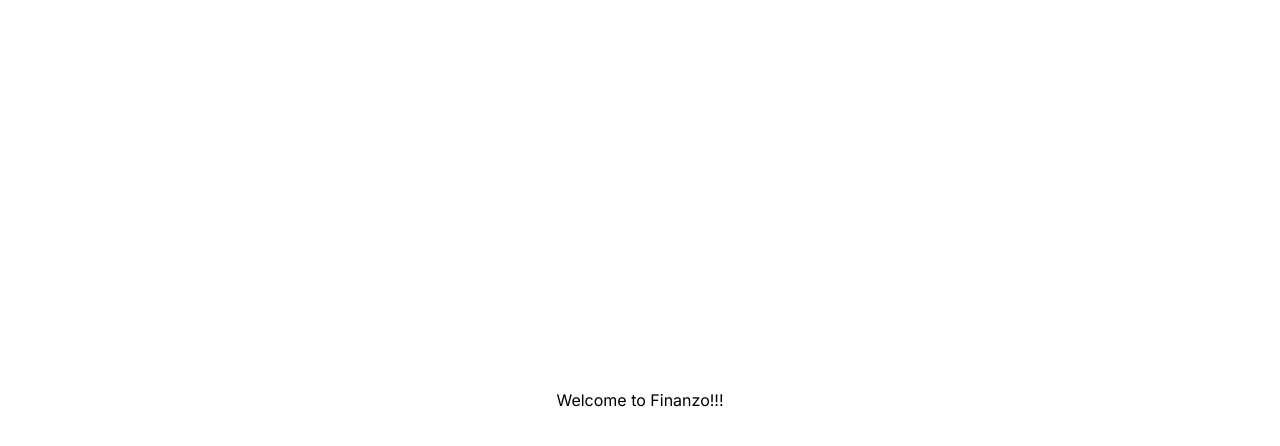
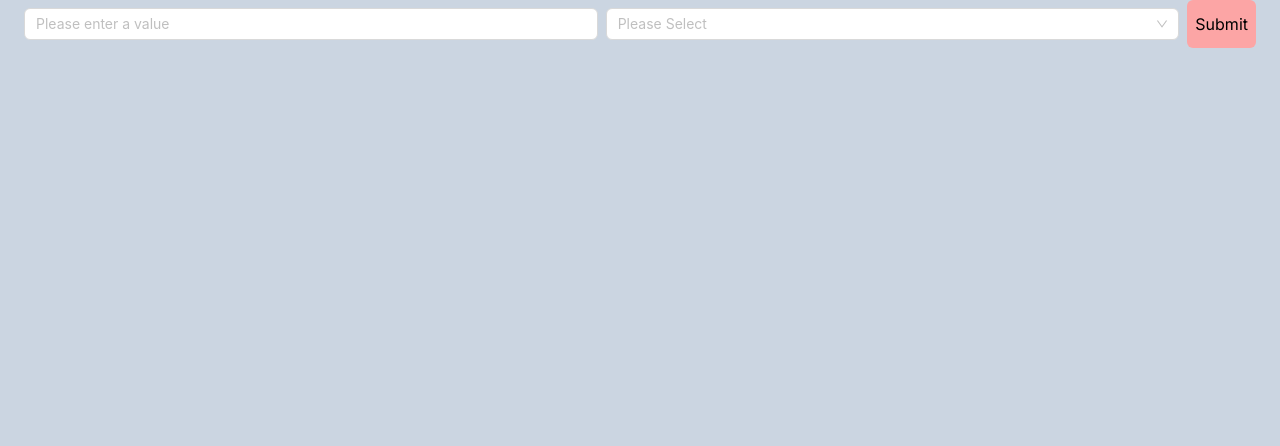
Before and after one commit to ibrarroghani/finanzoweb, a Next.js app: page / in a window 1280 px wide. Shown: the top 446 px of the page. Built offline with nearby package versions, Linux system fonts and the light colour scheme.

Commit message:
antd is added with some reuseable component

```diff
--- a/package.json
+++ b/package.json
@@ -12,10 +12,13 @@
     "format:fix": "prettier --write ./src/**/*.{js,jsx,ts,tsx}"
   },
   "dependencies": {
+    "antd": "^5.21.6",
     "axios": "^1.7.7",
     "next": "14.2.16",
     "react": "^18",
-    "react-dom": "^18"
+    "react-dom": "^18",
+    "react-hook-form": "^7.53.1",
+    "yup": "^1.4.0"
   },
   "devDependencies": {
     "@types/node": "^20",
--- a/src/app/page.tsx
+++ b/src/app/page.tsx
@@ -1,8 +1,65 @@
-import React from 'react';
+'use client';
+import InputField from '@/shared-components/InputField';
+import SelectField from '@/shared-components/SelectField';
+import React, { useState, useEffect } from 'react';
+import { useForm } from 'react-hook-form';
+
+interface formData {
+  firstName?: string;
+  lastName?: string;
+}
 
 const Home = () => {
+  // Hydration check
+  const [isMounted, setIsMounted] = useState(false);
+
+  const initialValue: formData = {
+    firstName: '',
+    lastName: '',
+  };
+
+  const { control, handleSubmit } = useForm<formData>({
+    defaultValues: initialValue,
+  });
+
+  const handleFormSubmit = (data: formData) => {
+    console.log('data', data);
+  };
+  useEffect(() => {
+    setIsMounted(true);
+  }, []);
+  // Return a loading state if not yet mounted
+  if (!isMounted) {
+    return <div>Loading...</div>;
+  }
   return (
-    <div className='flex h-screen items-center justify-center'>Welcome to Finanzo!!!</div>
+    <div className='h-screen bg-slate-300'>
+      <form
+        onSubmit={handleSubmit(handleFormSubmit)}
+        className='mx-6 flex gap-2'
+      >
+        <div className='w-1/2'>
+          <InputField control={control} name='firstName' />
+        </div>
+
+        <div className='mt-2 w-1/2'>
+          <SelectField
+            control={control}
+            name='lastName'
+            options={[
+              { value: 'jack', label: 'Jack' },
+              { value: 'lucy', label: 'Lucy' },
+              { value: 'Yiminghe', label: 'yiminghe' },
+              { value: 'disabled', label: 'Disabled' },
+            ]}
+          />
+        </div>
+
+        <button className='rounded-md bg-red-300 px-2' type='submit'>
+          Submit
+        </button>
+      </form>
+    </div>
   );
 };
 
--- /dev/null
+++ b/src/shared-components/InputField.tsx
@@ -0,0 +1,51 @@
+import { Controller, Control, FieldValues } from 'react-hook-form';
+import { Input } from 'antd';
+
+interface InputFieldProps {
+  placeholder?: string;
+  type?: string;
+  name: string;
+  error?: string;
+  label?: string;
+  readOnly?: boolean;
+  // eslint-disable-next-line @typescript-eslint/no-explicit-any
+  control: Control<FieldValues, any>;
+}
+
+const InputField: React.FC<InputFieldProps> = ({
+  placeholder = 'Please enter a value',
+  type = 'text',
+  name,
+  error,
+  label,
+  control,
+}) => {
+  return (
+    <div className='relative flex flex-col'>
+      <div className='relative py-2'>
+        <Controller
+          name={name}
+          control={control}
+          render={({ field: { onChange, value } }) => (
+            <Input
+              type={type}
+              onChange={onChange}
+              value={value}
+              placeholder={placeholder ?? ''}
+            />
+          )}
+        />
+        {label && (
+          <p className='absolute left-5 top-[20%] text-[11px] text-black'>
+            {label}
+          </p>
+        )}
+      </div>
+      {error && (
+        <p className='flex items-center gap-1 text-sm text-red-400'>{error}</p>
+      )}
+    </div>
+  );
+};
+
+export default InputField;
--- /dev/null
+++ b/src/shared-components/SelectField.tsx
@@ -0,0 +1,56 @@
+import React from 'react';
+import { Controller, Control, FieldValues } from 'react-hook-form';
+import { Select } from 'antd';
+
+interface Option {
+  value: string | number;
+  label: string;
+}
+
+interface SelectFieldProps {
+  label?: string;
+  options: Option[];
+  name: string;
+  error?: string;
+  placeholder?: string;
+  disabled?: boolean;
+  // eslint-disable-next-line @typescript-eslint/no-explicit-any
+  control: Control<FieldValues, any>;
+}
+
+const SelectField: React.FC<SelectFieldProps> = ({
+  options,
+  name,
+  placeholder = 'Please Select',
+  error,
+  control,
+  disabled,
+}) => {
+  return (
+    <div className='flex flex-col'>
+      <div>
+        <Controller
+          name={name}
+          control={control}
+          render={({ field: { onChange } }) => (
+            <Select
+              disabled={disabled ?? false}
+              placeholder={placeholder ?? ''}
+              className='w-full'
+              onChange={onChange}
+              options={options}
+            />
+          )}
+        />
+      </div>
+
+      {error && (
+        <p className='flex items-center gap-1 py-1 text-sm text-red-400'>
+          {error}
+        </p>
+      )}
+    </div>
+  );
+};
+
+export default SelectField;
--- a/tailwind.config.ts
+++ b/tailwind.config.ts
@@ -1,16 +1,17 @@
-import type { Config } from "tailwindcss";
+import type { Config } from 'tailwindcss';
 
 const config: Config = {
   content: [
-    "./src/pages/**/*.{js,ts,jsx,tsx,mdx}",
-    "./src/components/**/*.{js,ts,jsx,tsx,mdx}",
-    "./src/app/**/*.{js,ts,jsx,tsx,mdx}",
+    './src/pages/**/*.{js,ts,jsx,tsx,mdx}',
+    './src/components/**/*.{js,ts,jsx,tsx,mdx}',
+    './src/app/**/*.{js,ts,jsx,tsx,mdx}',
+    './src/**/*.{js,ts,jsx,tsx,mdx}',
   ],
   theme: {
     extend: {
       colors: {
-        background: "var(--background)",
-        foreground: "var(--foreground)",
+        background: 'var(--background)',
+        foreground: 'var(--foreground)',
       },
     },
   },
```
Also changed, not shown: 1 other file (tests, documents, lock files or other folders).
